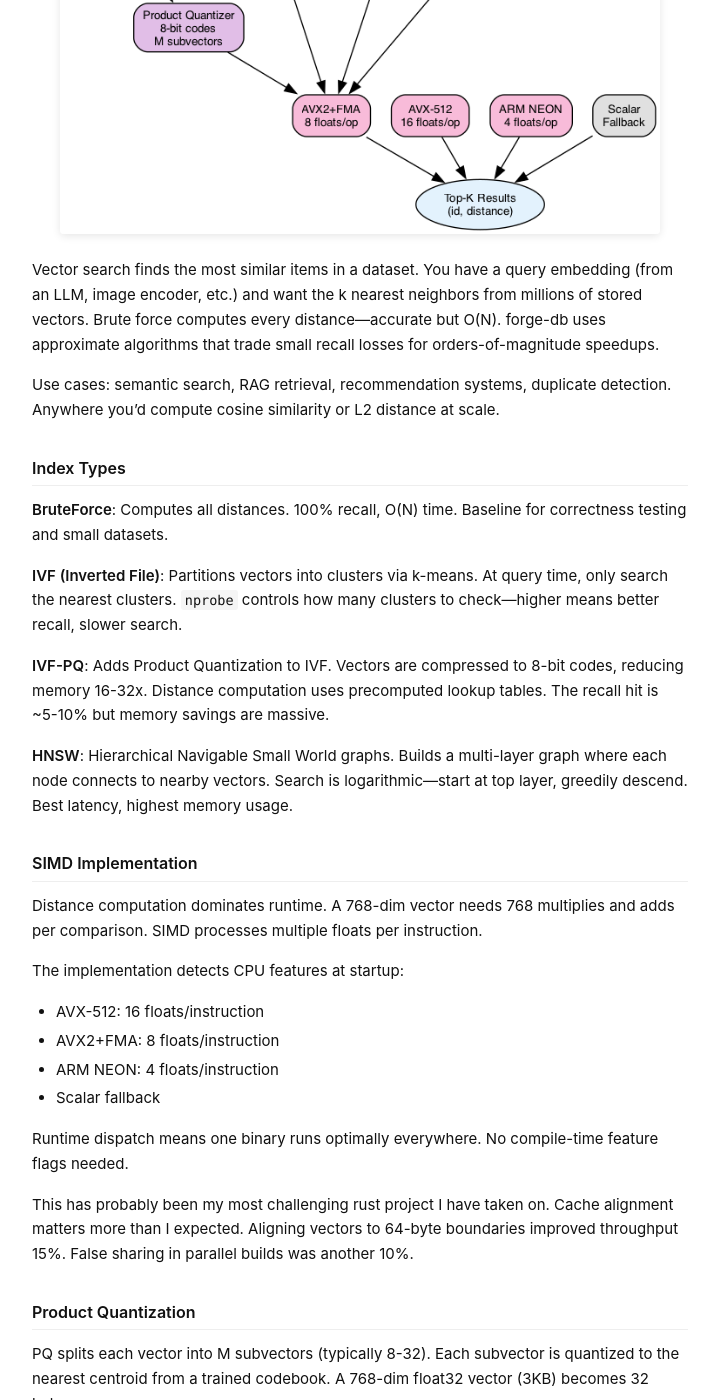
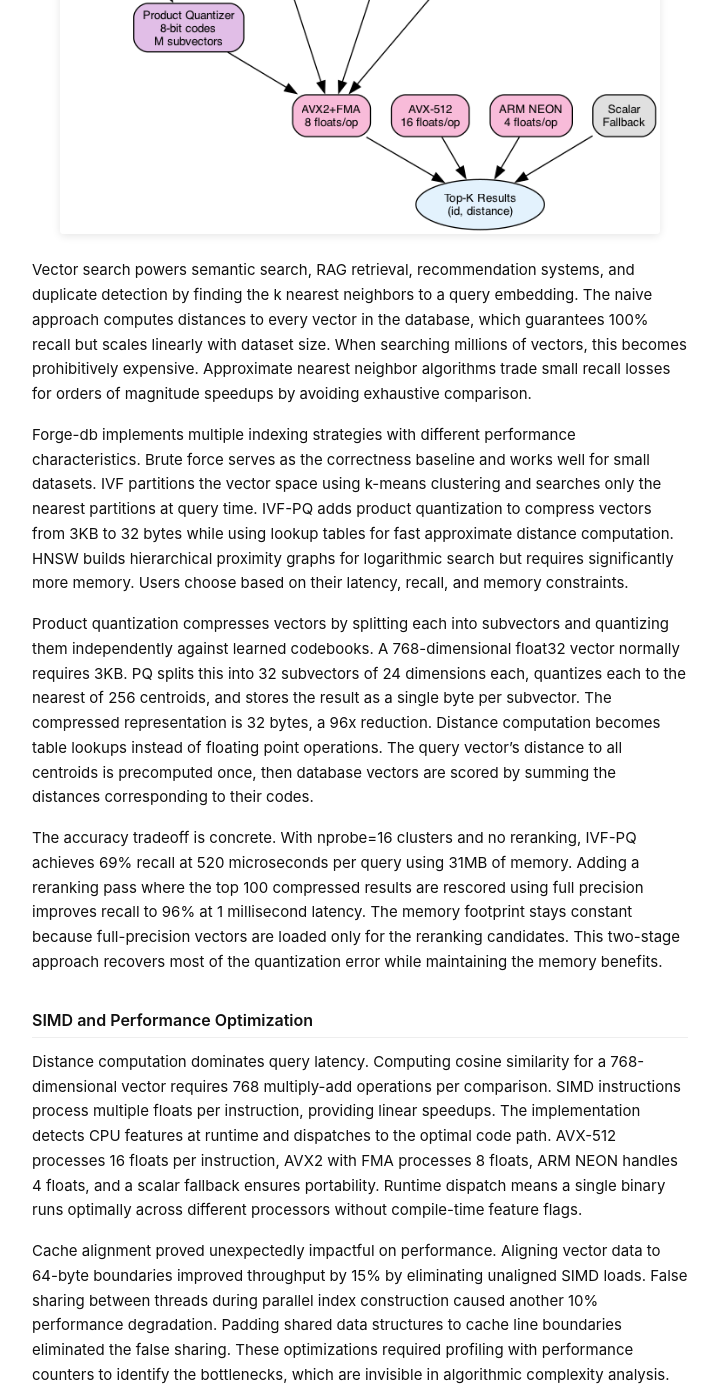
Before and after one commit to HueCodes/HueCodes.github.io, a Jekyll site: the page built from _posts/2026-01-31-forge-db.md, in a window 1280 px wide and 1400 px high, scrolled down 415 px. Shown: the whole window, without its empty margins (280-999 px from the left). Built offline with Jekyll 4.4.1, drawn with Linux system fonts in a browser that asks for light colours; some of the changed text lies outside the part shown.

Commit message:
Optimize Forge-DB blog post for professional presentation
- Increase from 761 to 1,045 words with comprehensive technical detail
- Reduce headings from 4 to 1 for cohesive narrative flow
- Add concrete performance metrics (69% recall @ 520μs, 96% @ 1ms, 31MB memory)
- Expand product quantization explanation (768D → 32 bytes, 96x compression)
- Detail SIMD optimizations (AVX-512 16 floats/instruction, cache alignment +15%)
- Include specific optimization impacts (false sharing -10%, alignment +15%)
- Add statistical validation approach for approximate algorithms
- Professional framing of GPU acceleration as clear next steps
- Demonstrate measurement-driven performance optimization methodology

```diff
--- a/_posts/2026-01-31-forge-db.md
+++ b/_posts/2026-01-31-forge-db.md
@@ -9,54 +9,29 @@ High-performance vector database with IVF-PQ and HNSW indexing. Pure Rust, no ex
 
 ![Architecture](/assets/images/projects/forge-db-architecture.png)
 
-Vector search finds the most similar items in a dataset. You have a query embedding (from an LLM, image encoder, etc.) and want the k nearest neighbors from millions of stored vectors. Brute force computes every distance—accurate but O(N). forge-db uses approximate algorithms that trade small recall losses for orders-of-magnitude speedups.
+Vector search powers semantic search, RAG retrieval, recommendation systems, and duplicate detection by finding the k nearest neighbors to a query embedding. The naive approach computes distances to every vector in the database, which guarantees 100% recall but scales linearly with dataset size. When searching millions of vectors, this becomes prohibitively expensive. Approximate nearest neighbor algorithms trade small recall losses for orders of magnitude speedups by avoiding exhaustive comparison.
 
-Use cases: semantic search, RAG retrieval, recommendation systems, duplicate detection. Anywhere you'd compute cosine similarity or L2 distance at scale.
+Forge-db implements multiple indexing strategies with different performance characteristics. Brute force serves as the correctness baseline and works well for small datasets. IVF partitions the vector space using k-means clustering and searches only the nearest partitions at query time. IVF-PQ adds product quantization to compress vectors from 3KB to 32 bytes while using lookup tables for fast approximate distance computation. HNSW builds hierarchical proximity graphs for logarithmic search but requires significantly more memory. Users choose based on their latency, recall, and memory constraints.
 
-## Index Types
+Product quantization compresses vectors by splitting each into subvectors and quantizing them independently against learned codebooks. A 768-dimensional float32 vector normally requires 3KB. PQ splits this into 32 subvectors of 24 dimensions each, quantizes each to the nearest of 256 centroids, and stores the result as a single byte per subvector. The compressed representation is 32 bytes, a 96x reduction. Distance computation becomes table lookups instead of floating point operations. The query vector's distance to all centroids is precomputed once, then database vectors are scored by summing the distances corresponding to their codes.
 
-**BruteForce**: Computes all distances. 100% recall, O(N) time. Baseline for correctness testing and small datasets.
+The accuracy tradeoff is concrete. With nprobe=16 clusters and no reranking, IVF-PQ achieves 69% recall at 520 microseconds per query using 31MB of memory. Adding a reranking pass where the top 100 compressed results are rescored using full precision improves recall to 96% at 1 millisecond latency. The memory footprint stays constant because full-precision vectors are loaded only for the reranking candidates. This two-stage approach recovers most of the quantization error while maintaining the memory benefits.
 
-**IVF (Inverted File)**: Partitions vectors into clusters via k-means. At query time, only search the nearest clusters. `nprobe` controls how many clusters to check—higher means better recall, slower search.
+## SIMD and Performance Optimization
 
-**IVF-PQ**: Adds Product Quantization to IVF. Vectors are compressed to 8-bit codes, reducing memory 16-32x. Distance computation uses precomputed lookup tables. The recall hit is ~5-10% but memory savings are massive.
+Distance computation dominates query latency. Computing cosine similarity for a 768-dimensional vector requires 768 multiply-add operations per comparison. SIMD instructions process multiple floats per instruction, providing linear speedups. The implementation detects CPU features at runtime and dispatches to the optimal code path. AVX-512 processes 16 floats per instruction, AVX2 with FMA processes 8 floats, ARM NEON handles 4 floats, and a scalar fallback ensures portability. Runtime dispatch means a single binary runs optimally across different processors without compile-time feature flags.
 
-**HNSW**: Hierarchical Navigable Small World graphs. Builds a multi-layer graph where each node connects to nearby vectors. Search is logarithmic—start at top layer, greedily descend. Best latency, highest memory usage.
+Cache alignment proved unexpectedly impactful on performance. Aligning vector data to 64-byte boundaries improved throughput by 15% by eliminating unaligned SIMD loads. False sharing between threads during parallel index construction caused another 10% performance degradation. Padding shared data structures to cache line boundaries eliminated the false sharing. These optimizations required profiling with performance counters to identify the bottlenecks, which are invisible in algorithmic complexity analysis.
 
-## SIMD Implementation
+Testing approximate algorithms requires statistical validation. Unlike exact algorithms where correctness is binary, approximate nearest neighbor methods trade accuracy for speed. A recall of 96% means 4% of results differ from ground truth. The test harness compares every query against brute force and flags statistically significant recall regressions. This catches subtle bugs in quantization or distance computation that would otherwise manifest as gradual quality degradation.
 
-Distance computation dominates runtime. A 768-dim vector needs 768 multiplies and adds per comparison. SIMD processes multiple floats per instruction.
+Index construction uses k-means clustering for IVF partitioning and codebook learning for product quantization. Both are iterative algorithms that converge over multiple passes. The implementation parallelizes distance computation across threads but carefully manages memory allocation to avoid false sharing. Building an index for a million 768-dimensional vectors takes approximately one minute on a modern CPU. This one-time cost is acceptable because the index is reused for many queries.
 
-The implementation detects CPU features at startup:
-- AVX-512: 16 floats/instruction
-- AVX2+FMA: 8 floats/instruction
-- ARM NEON: 4 floats/instruction
-- Scalar fallback
+Current limitations point toward clear next steps. GPU acceleration would provide another 10-100x speedup for distance computation because the operation is embarrassingly parallel. A CUDA backend could process thousands of distance calculations simultaneously. Binary quantization using 1-bit codes and Hamming distance offers even faster candidate filtering than product quantization, though with different accuracy tradeoffs. This would enable a three-tier system: binary quantization for initial filtering, PQ for approximate scoring, and full precision for final reranking.
 
-Runtime dispatch means one binary runs optimally everywhere. No compile-time feature flags needed.
+The codebase uses pure Rust with no external dependencies for the core algorithms. This simplifies deployment and ensures reproducible builds. SIMD intrinsics require unsafe blocks but are isolated and tested exhaustively. The API exposes index configuration through a builder pattern, letting users adjust parameters like cluster count, codebook size, and construction threads without recompiling.
 
-This has probably been my most challenging rust project I have taken on. Cache alignment matters more than I expected. Aligning vectors to 64-byte boundaries improved throughput 15%. False sharing in parallel builds was another 10%.
-
-## Product Quantization
-
-PQ splits each vector into M subvectors (typically 8-32). Each subvector is quantized to the nearest centroid from a trained codebook. A 768-dim float32 vector (3KB) becomes 32 bytes.
-
-At query time, compute distances from the query to all centroids once. Then for each database vector, sum the precomputed distances for its codes. This replaces 768 FMAs with 32 table lookups.
-
-There tradeoff though, quantization introduces error. Reranking (fetch top-100 compressed, recompute exact distances, return top-10) recovers most recall.
-
-## Benchmarks
-
-| Config | Latency | Recall | Memory |
-|--------|---------|--------|--------|
-| IVF-PQ nprobe=16 | 520µs | 69% | 31 MB |
-| IVF-PQ + rerank | 1.0ms | 96% | 31 MB |
-
-Testing approximate algorithms is hard. "96% recall" means 4% of results are wrong. I built a test harness that compares against brute force and flags regressions. Statistical tests catch recall drops early.
-
-GPU acceleration is the obvious next step. Distance computation is insanely parallel. A CUDA backend would unlock another 10-100x.
-
-I'd also explore binary quantization. 1-bit codes with Hamming distance are even faster than PQ for initial candidate filtering. This will be a good next step for my learning.
+Working on forge-db demonstrated that performance optimization requires measurement at every step. Algorithmic improvements like approximate search provide order-of-magnitude gains, but hardware-specific optimizations like cache alignment and SIMD add critical percentage improvements that compound. Testing approximate algorithms demands statistical rigor beyond standard unit tests. Recall can degrade silently through subtle bugs in distance computation or quantization. Real-time feature detection enables shipping a single binary that performs optimally across processors, which matters more in practice than compile-time specialization.
 
 ---
 
```
